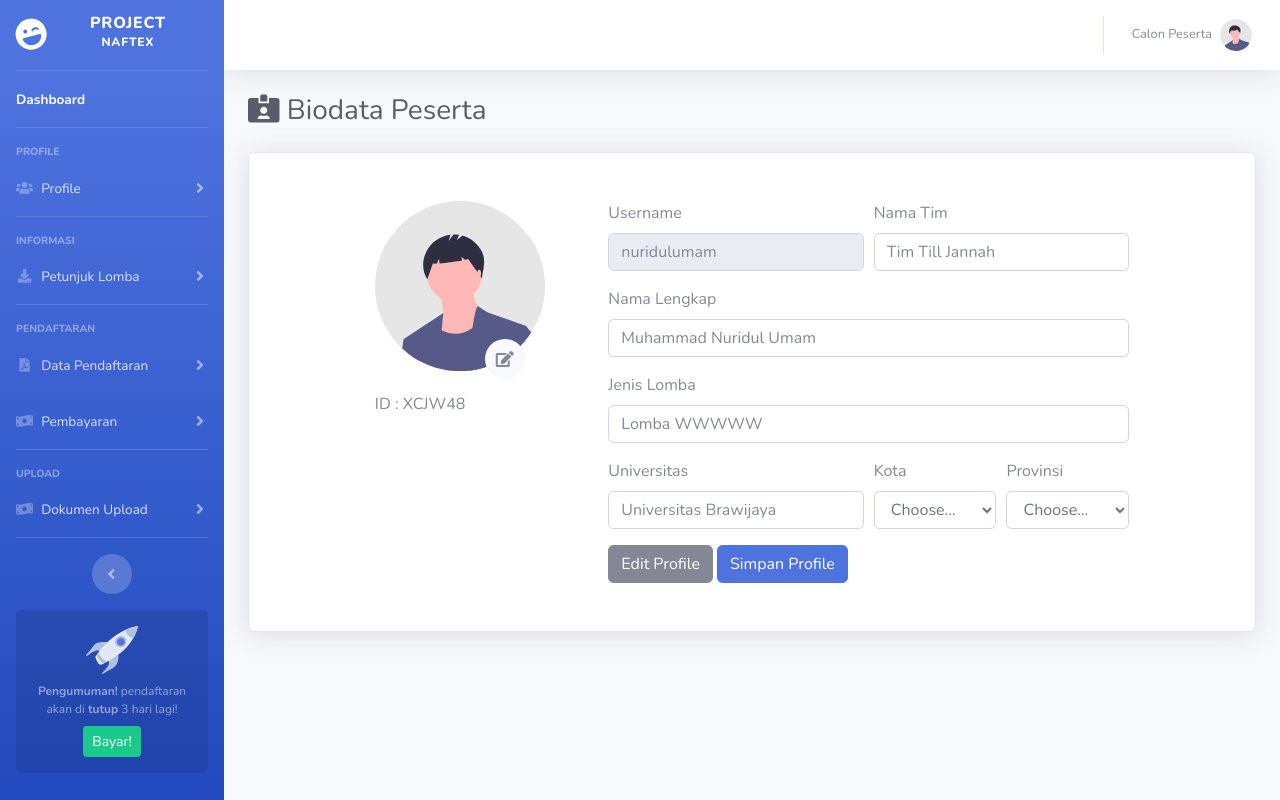
After one commit to Nuridulumam/naftex-web, a PHP site: page /admin/biodata.php in a window 1280 px wide. The commit adds this page. Run offline with PHP 8.4, Linux system fonts and the light colour scheme.

Commit message:
[UPDATE] Bidoata
- Profile
- Ubah Password

```diff
--- /dev/null
+++ b/admin/biodata.php
@@ -0,0 +1,106 @@
+<?php include "include/head.php" ?>
+
+<body id="page-top">
+    <!-- Page Wrapper -->
+    <div id="wrapper">
+        <?php include "include/sidebar.php" ?>
+
+        <!-- Content Wrapper -->
+        <div id="content-wrapper" class="d-flex flex-column">
+            <!-- Main Content -->
+            <div id="content">
+                <?php include "include/navbar.php" ?>
+
+                <!-- Begin Page Content -->
+                <div class="container-fluid">
+
+                    <!-- Page Heading -->
+                    <h1 class="h3 mb-4 text-gray-800"><i class="fas fa-id-card-alt"></i> Biodata Peserta</h1>
+
+                    <div class="container mt-2 card shadow p-5">
+                        <div class="row justify-content-center">
+                            <div class="col-md-3">
+                                <img src="img/undraw_profile.svg" alt="foto-profile" width="170px">
+                                <a href="#" class="btn btn-circle bg-light" style="margin: -50px 0 0 110px; position: relative; z-index: 1;"><i class="fas fa-edit "></i></a>
+                                <h6 class="h6"> ID : XCJW48</h6>
+                            </div>
+                            <div class="col-md-7">
+                                <form>
+                                    <div class="form-row">
+                                        <div class="form-group col-md-6">
+                                            <label for="inputusername">Username</label>
+                                            <input type="text" class="form-control" id="inputusername" placeholder="nuridulumam" disabled>
+                                        </div>
+                                        <div class="form-group col-md-6">
+                                            <label for="inputtim">Nama Tim</label>
+                                            <input type="text" name="tim" class="form-control" id="inputtim" placeholder="Tim Till Jannah">
+                                        </div>
+                                    </div>
+                                    <div class="form-group">
+                                        <label for="inputnama">Nama Lengkap</label>
+                                        <input type="text" name="nama" class="form-control" id="inputnama" placeholder="Muhammad Nuridul Umam">
+                                    </div>
+                                    <div class="form-group">
+                                        <label for="jenislomba">Jenis Lomba</label>
+                                        <input type="text" name="jenis-lomba" class="form-control" id="jenislomba" placeholder="Lomba WWWWW">
+                                    </div>
+                                    <div class="form-row">
+                                        <div class="form-group col-md-6">
+                                            <label for="inputuniv">Universitas</label>
+                                            <input type="text" name="universitas" class="form-control" id="inputuniv" placeholder="Universitas Brawijaya">
+                                        </div>
+                                        <div class="form-group col-md-3">
+                                            <label for="inputCity">Kota</label>
+                                            <select id="inputprovinsi" name="kota" class="form-control">
+                                                <option selected>Choose...</option>
+                                                <option>...</option>
+                                            </select>
+                                        </div>
+                                        <div class="form-group col-md-3">
+                                            <label for="inputprovinsi">Provinsi</label>
+                                            <select id="inputprovinsi" name="provinsi" class="form-control">
+                                                <option selected>Choose...</option>
+                                                <option>...</option>
+                                            </select>
+                                        </div>
+                                    </div>
+                                    <button type="submit" class="btn btn-secondary">Edit Profile</button>
+                                    <button type="submit" class="btn btn-primary">Simpan Profile</button>
+                                </form>
+                            </div>
+                        </div>
+                    </div>
+
+                </div>
+                <!-- /.container-fluid -->
+            </div>
+            <!-- End of Page Wrapper -->
+
+            <!-- Scroll to Top Button-->
+            <a class="scroll-to-top rounded" href="#page-top">
+                <i class="fas fa-angle-up"></i>
+            </a>
+
+            <!-- Logout Modal-->
+            <div class="modal fade" id="logoutModal" tabindex="-1" role="dialog" aria-labelledby="exampleModalLabel" aria-hidden="true">
+                <div class="modal-dialog" role="document">
+                    <div class="modal-content">
+                        <div class="modal-header">
+                            <h5 class="modal-title" id="exampleModalLabel">Ready to Leave?</h5>
+                            <button class="close" type="button" data-dismiss="modal" aria-label="Close">
+                                <span aria-hidden="true">×</span>
+                            </button>
+                        </div>
+                        <div class="modal-body">Select "Logout" below if you are ready to end your current session.</div>
+                        <div class="modal-footer">
+                            <button class="btn btn-secondary" type="button" data-dismiss="modal">Cancel</button>
+                            <a class="btn btn-primary" href="login.html">Logout</a>
+                        </div>
+                    </div>
+                </div>
+            </div>
+
+            <?php include "include/script.php" ?>
+</body>
+
+</html>
--- a/admin/include/sidebar.php
+++ b/admin/include/sidebar.php
@@ -32,8 +32,8 @@
         <div id="collapseTwo" class="collapse" aria-labelledby="headingTwo" data-parent="#accordionSidebar">
             <div class="bg-white py-2 collapse-inner rounded">
                 <h6 class="collapse-header">Halaman Profile:</h6>
-                <a class="collapse-item" href="buttons.html">Biodata</a>
-                <a class="collapse-item" href="cards.html">Update Biodata</a>
+                <a class="collapse-item" href="biodata.php">Biodata</a>
+                <a class="collapse-item" href="editpassword.php">Ubah Password</a>
             </div>
         </div>
     </li>
```
Also changed, not shown: admin/editpassword.php (added, +77 -0 lines), admin/img/password.jpg (added).
